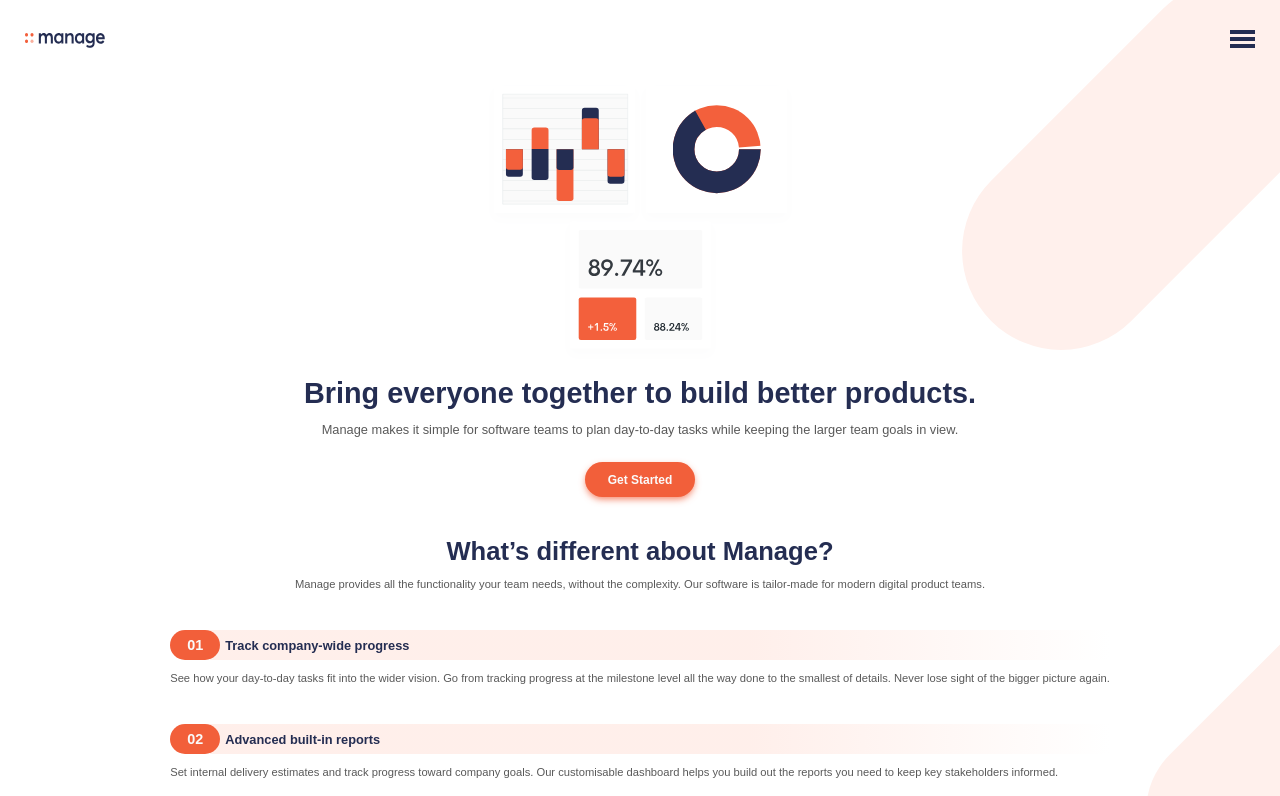
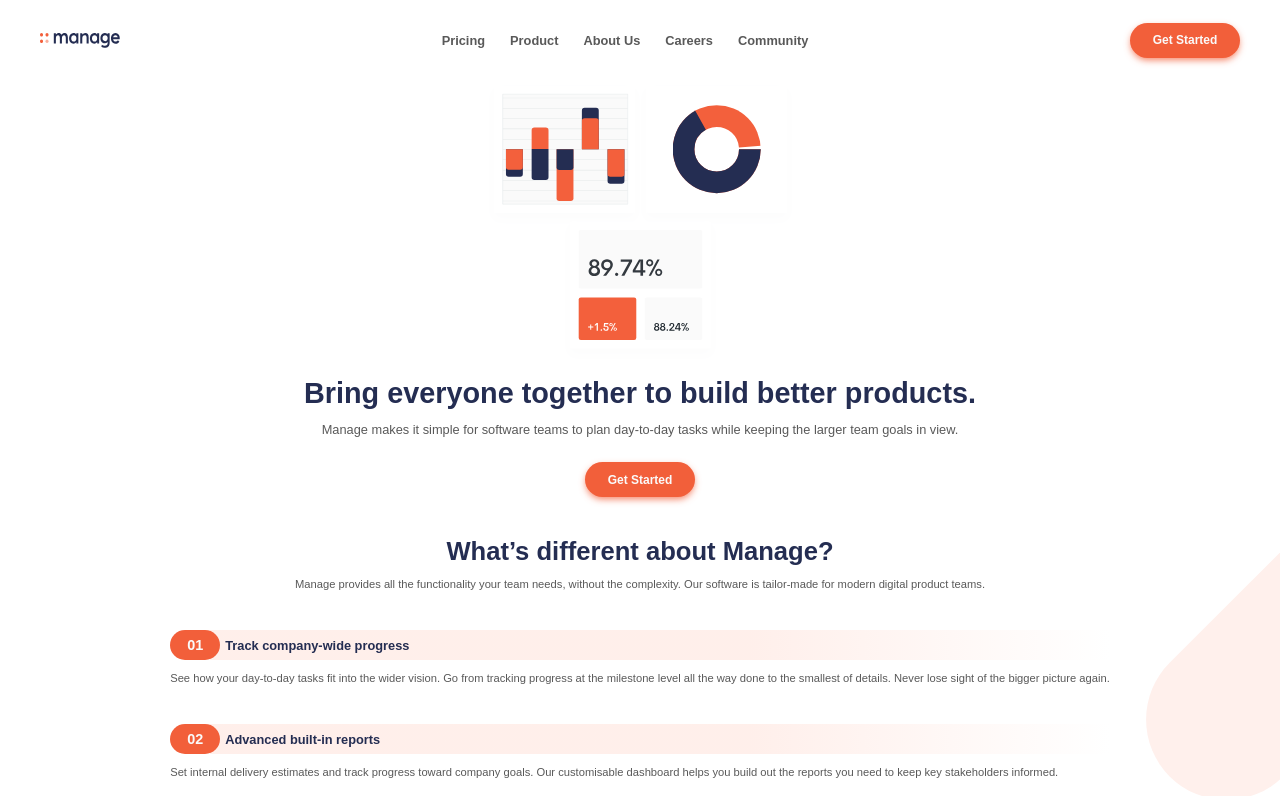
Before and after one commit to johncardenasp/manage, a React (Create React App) app: page / in a window 1280 px wide. Shown: the top 796 px of the page. Built offline with nearby package versions, Linux system fonts and the light colour scheme; a web font is replaced by a local one.

Commit message:
mobile version finished

```diff
--- a/src/components/Header.js
+++ b/src/components/Header.js
@@ -1,30 +1,77 @@
 import React from 'react';
+
+import Button from './Button'
 
 import './styles/Header.css';
 
 import logo from '../images/logo.svg';
 import burgerMenu from '../images/icon-hamburger.svg';
+import iconClose from "../images/icon-close.svg";
 
-function Header() {
 
-  // function onClick() {} for menu;
+class Header extends React.Component {
+  constructor(props) {
+    super(props);
+    this.state = {
+      open: true
+    }
+  }
 
+  handleClick = () => {
+    this.setState({
+      open: !this.state.open
+    })
+  }
+
+  render() {
     return (
       <header className="header">
         <div className="logo__container">
           <img src={logo} className="header__logo" alt="Manage logo" />
         </div>
         <nav className="menu__container">
+          {this.state.open && (
             <img
               src={burgerMenu}
-          // onClick
-          className="burguer-menu"
+              onClick={this.handleClick}
+              className="menu__icon"
               alt="Menu"
             />
-        <div className="displayed__menu" />
+          )}
+
+          {!this.state.open && (
+            <img
+              src={iconClose}
+              onClick={this.handleClick}
+              className="menu__icon close"
+              alt="Close menu"
+            />
+          )}
+
+          <ul className={this.state.open ? 'no-open' : 'open'} >
+            <a href="/">
+              <li>Pricing</li>
+            </a>
+            <a href="/">
+              <li>Product</li>
+            </a>
+            <a href="/">
+              <li>About Us</li>
+            </a>
+            <a href="/">
+              <li>Careers</li>
+            </a>
+            <a href="/">
+              <li>Community</li>
+            </a>
+          </ul>
         </nav>
+        <div className="button__container">
+          <Button />
+        </div>
       </header>
     );
   }
+}
 
 export default Header;
--- a/src/components/styles/Header.css
+++ b/src/components/styles/Header.css
@@ -8,12 +8,13 @@
 .logo__container {
   display: inherit;
   align-items: center;
-  padding-left: 25px;
+  margin-left: 25px;
 }
 
 .header__logo {
   width: 80px;
   height: 15px;
+  cursor: pointer;
 }
 
 .menu__container {
@@ -32,11 +33,92 @@
   width: 318px;
   height: 350px;
   top: -30px;
-  left: -268px;
+  left: -275px;
 }
 
-.burger-menu {
-  width: 18px;
-  padding-top: 1px;
+.menu__icon {
   cursor: pointer;
 }
+
+.no-open {
+  display: none;
+  font-size: 0.8rem;
+  font-weight: 700;
+  line-height: 45px;
+  color: var(--blue);
+}
+
+.open {
+  position: absolute;
+  top: 50px;
+  right: 10px;
+  width: 300px;
+  height: 300px;
+  display: flex;
+  flex-direction: column;
+  justify-content: center;
+  align-items: center;
+  border-radius: 5px;
+  background-color: white;
+  box-shadow: 0px 0px 4px 2px rgb(132 132 132 / 15%)
+}
+
+.open a {
+  font-size: 1rem;
+  font-weight: 700;
+  line-height: 45px;
+  color: var(--blue);
+}
+
+.menu__button {
+  display: none;
+}
+
+.button__container {
+  display: none;
+}
+
+@media (min-width: 650px) {
+  .header {
+    justify-content: space-evenly;
+    align-items: center;
+  }
+
+  .logo__container {
+    margin-left: 40px;
+  }
+
+  .menu__container {
+    width: 100%;
+    padding: 0;
+    margin: 0 40px
+  }
+
+  .menu__container::before {
+    display: none;
+  }
+
+  .menu__container ul {
+    display: flex;
+    justify-content: center;
+    align-items: center;
+    width: 100%;
+  }
+
+  .menu__container ul a {
+    margin-right: 25px;
+  }
+
+  .menu__container ul a:last-child {
+    margin-right: 0;
+  }
+
+  .menu__icon {
+    display: none;
+  }
+
+  .button__container {
+    display: block;
+    margin-right: 40px;
+  }
+}
--- a/src/components/styles/Main.css
+++ b/src/components/styles/Main.css
@@ -30,7 +30,7 @@
   background-size: 300px;
   width: 134px;
   height: 305px;
-  bottom: -92px;
+  bottom: 0;
   right: 0;
 }
 
--- a/src/components/styles/Opinions.css
+++ b/src/components/styles/Opinions.css
@@ -1,7 +1,8 @@
 .opinions__card {
   min-width: 200px;
   max-width: 300px;
-  margin: 0 30px;
+  margin: 0 25px;
+  background-color: var(--light-gray);
 }
 
 .opinions__card:first-child {
--- a/src/global.css
+++ b/src/global.css
@@ -36,6 +36,16 @@ p, a, span, blockquote {
   color: var(--gray);
 }
 
+a {
+  list-style: none;
+  text-decoration: none;
+}
+
+ul {
+  margin: 0;
+  padding: 0;
+}
+
 figure {
   margin: 0;
   padding: 0;
```
Also changed, not shown: public/index.html (+0 -7 lines), src/components/Menu.js (added, +33 -0 lines), src/images/icon-hamburger.svg, 1 other file (tests, documents, lock files or other folders). Lines whose indentation alone changed are shown as unchanged.
